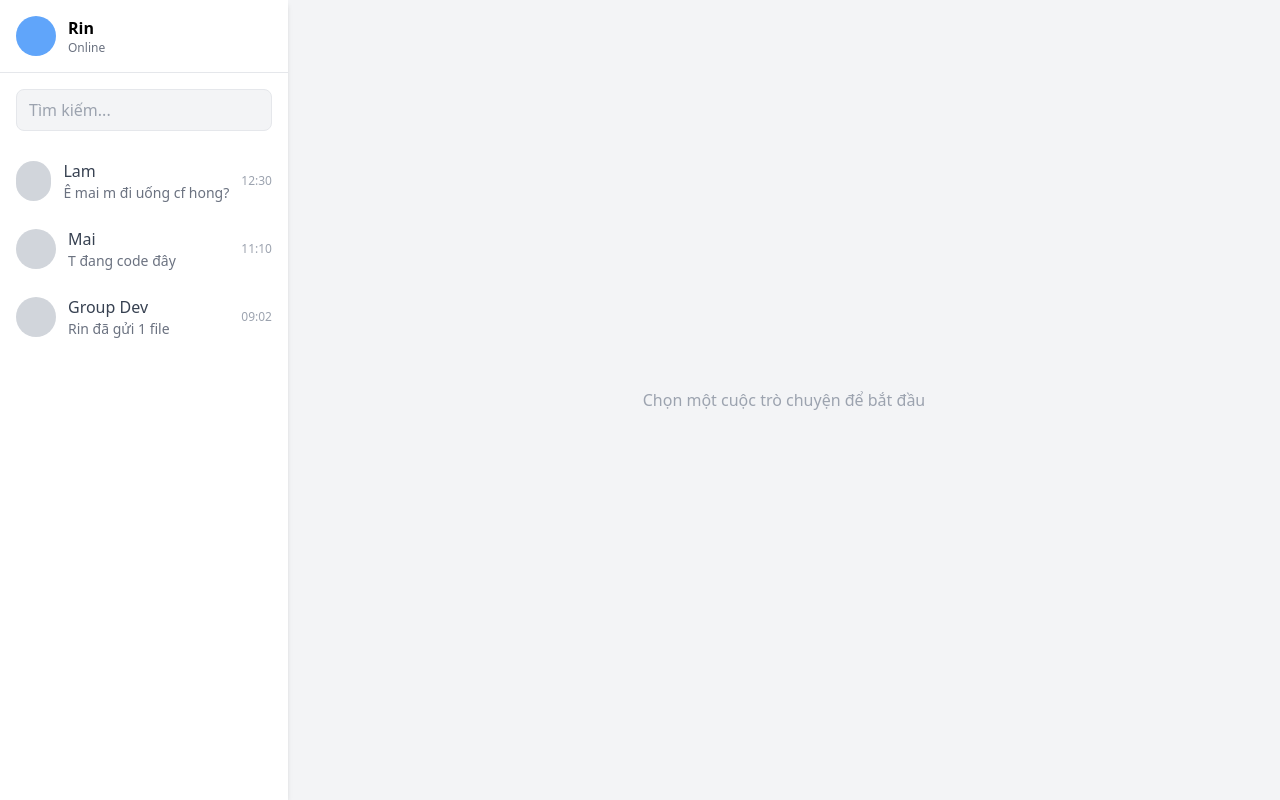
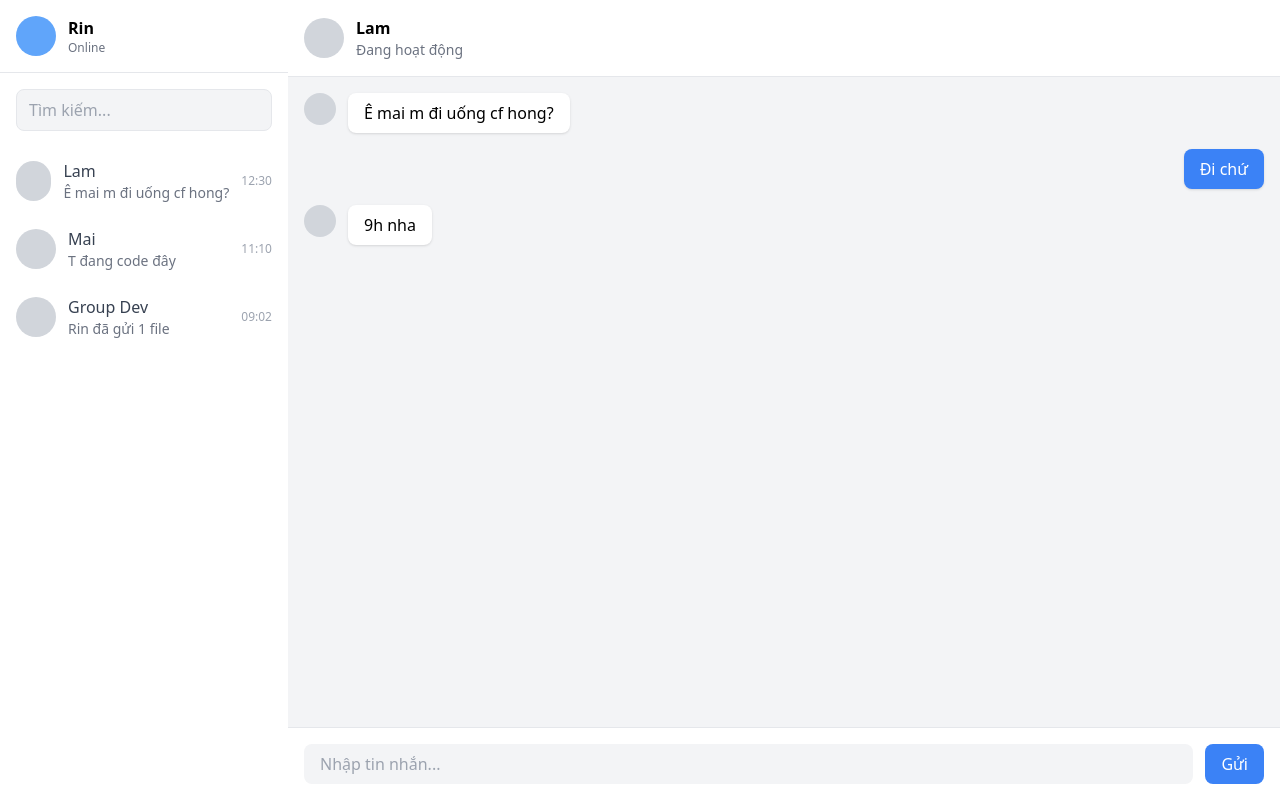
Before and after one commit to TranQuangTruc/Chat-Application, a Flask app: page /home in a window 1280 px wide. Run offline with Flask 3, Linux system fonts and the light colour scheme; some libraries are stand-ins or nearby versions.

Commit message:
update home

```diff
--- a/chap_app_ui/templates/home.html
+++ b/chap_app_ui/templates/home.html
@@ -28,7 +28,7 @@
         <div class="flex-1 overflow-y-auto">
 
             <!-- Chat item -->
-            <div class="px-4 py-3 flex items-center gap-3 hover:bg-gray-100 cursor-pointer">
+            <div class="px-4 py-3 flex items-center gap-3 hover:bg-gray-100 cursor-pointer transition">
                 <div class="w-10 h-10 bg-gray-300 rounded-full"></div>
                 <div class="flex-1">
                     <p class="font-medium text-gray-700">Lam</p>
@@ -37,8 +37,7 @@
                 <span class="text-xs text-gray-400">12:30</span>
             </div>
 
-            <!-- Chat item -->
-            <div class="px-4 py-3 flex items-center gap-3 hover:bg-gray-100 cursor-pointer">
+            <div class="px-4 py-3 flex items-center gap-3 hover:bg-gray-100 cursor-pointer transition">
                 <div class="w-10 h-10 bg-gray-300 rounded-full"></div>
                 <div class="flex-1">
                     <p class="font-medium text-gray-700">Mai</p>
@@ -47,8 +46,7 @@
                 <span class="text-xs text-gray-400">11:10</span>
             </div>
 
-            <!-- Chat item -->
-            <div class="px-4 py-3 flex items-center gap-3 hover:bg-gray-100 cursor-pointer">
+            <div class="px-4 py-3 flex items-center gap-3 hover:bg-gray-100 cursor-pointer transition">
                 <div class="w-10 h-10 bg-gray-300 rounded-full"></div>
                 <div class="flex-1">
                     <p class="font-medium text-gray-700">Group Dev</p>
@@ -60,9 +58,59 @@
         </div>
     </div>
 
-    <!-- Chat Panel (tạm trống - Day 4) -->
-    <div class="flex-1 flex items-center justify-center text-gray-400">
-        <p>Chọn một cuộc trò chuyện để bắt đầu</p>
+    <!-- Chat Panel -->
+    <div class="flex-1 flex flex-col bg-gray-100">
+
+        <!-- Chat Header -->
+        <div class="p-4 bg-white border-b flex items-center gap-3">
+            <div class="w-10 h-10 rounded-full bg-gray-300"></div>
+            <div>
+                <p class="font-semibold">Lam</p>
+                <p class="text-sm text-gray-500">Đang hoạt động</p>
+            </div>
+        </div>
+
+        <!-- Messages -->
+        <div id="messageArea" class="flex-1 p-4 overflow-y-auto space-y-4">
+
+            <!-- Left message -->
+            <div class="flex items-start gap-3">
+                <div class="w-8 h-8 rounded-full bg-gray-300"></div>
+                <div class="bg-white px-4 py-2 rounded-lg max-w-sm shadow">
+                    Ê mai m đi uống cf hong?
+                </div>
+            </div>
+
+            <!-- Right message -->
+            <div class="flex items-start justify-end gap-3">
+                <div class="bg-blue-500 text-white px-4 py-2 rounded-lg max-w-sm shadow">
+                    Đi chứ
+                </div>
+            </div>
+
+            <!-- Left message -->
+            <div class="flex items-start gap-3">
+                <div class="w-8 h-8 rounded-full bg-gray-300"></div>
+                <div class="bg-white px-4 py-2 rounded-lg max-w-sm shadow">
+                    9h nha
+                </div>
+            </div>
+
+        </div>
+
+        <!-- Input Area -->
+        <div class="p-4 bg-white border-t flex items-center gap-3">
+            <input
+                type="text"
+                placeholder="Nhập tin nhắn..."
+                class="flex-1 px-4 py-2 bg-gray-100 rounded-lg focus:ring-2 focus:ring-blue-400 outline-none"
+            >
+
+            <button class="bg-blue-500 hover:bg-blue-600 text-white px-4 py-2 rounded-lg transition">
+                Gửi
+            </button>
+        </div>
+
     </div>
 
 </div>
```
